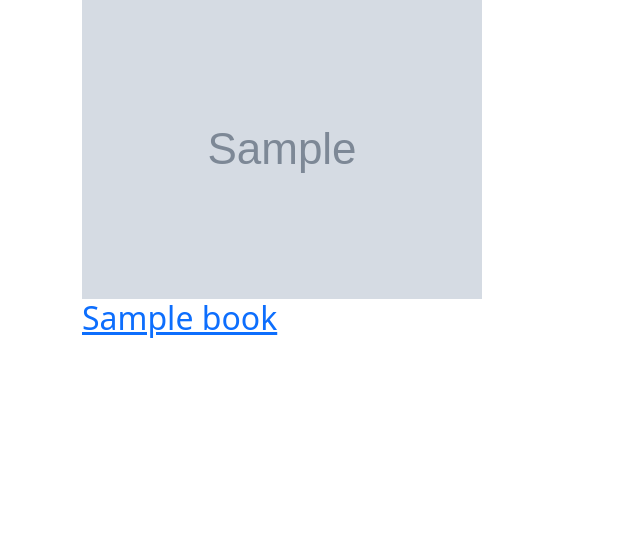
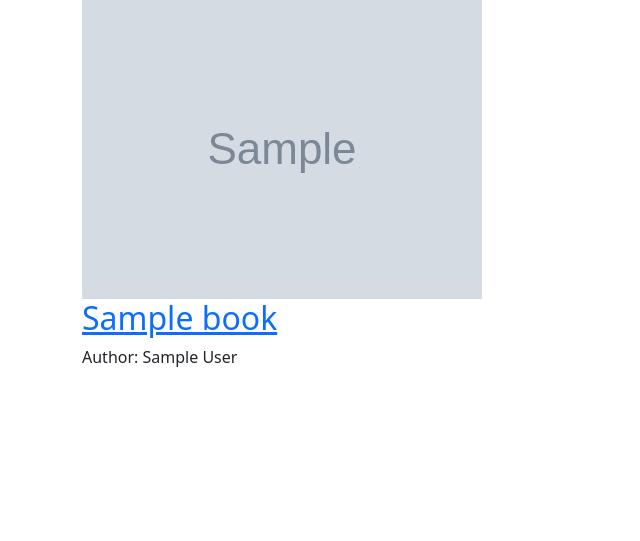
Before and after one commit to fatemearyaie/DjangoForProfessionalsBook, a Django app: page /books/ in a window 1280 px wide. Shown: the part 169-710 px from the top of the page, without its empty margins (0-640 px from the left). Run offline with Django 5.2, Linux system fonts and the light colour scheme; tables that the repository leaves empty hold one stand-in row (values such as "Sample post"); grey boxes marked "Sample" are stand-in pictures; parts of the project's set-up code (start-up, migrations or seed data) failed here and were passed over.

Commit message:
add author to the page

```diff
--- a/ch4-bookstore/templates/books/book_list.html
+++ b/ch4-bookstore/templates/books/book_list.html
@@ -7,6 +7,7 @@
     <img class="bookcover" src="{{ book.cover.url}}" alt="{{ book.title }}">
     {% endif %}
     <h2><a href="{{ book.get_absolute_url }}">{{ book.title }}</a></h2>
+    <p>Author: {{ book.author }} </p>
 </div>
 {% endfor %}
 {% endblock content %}
```
